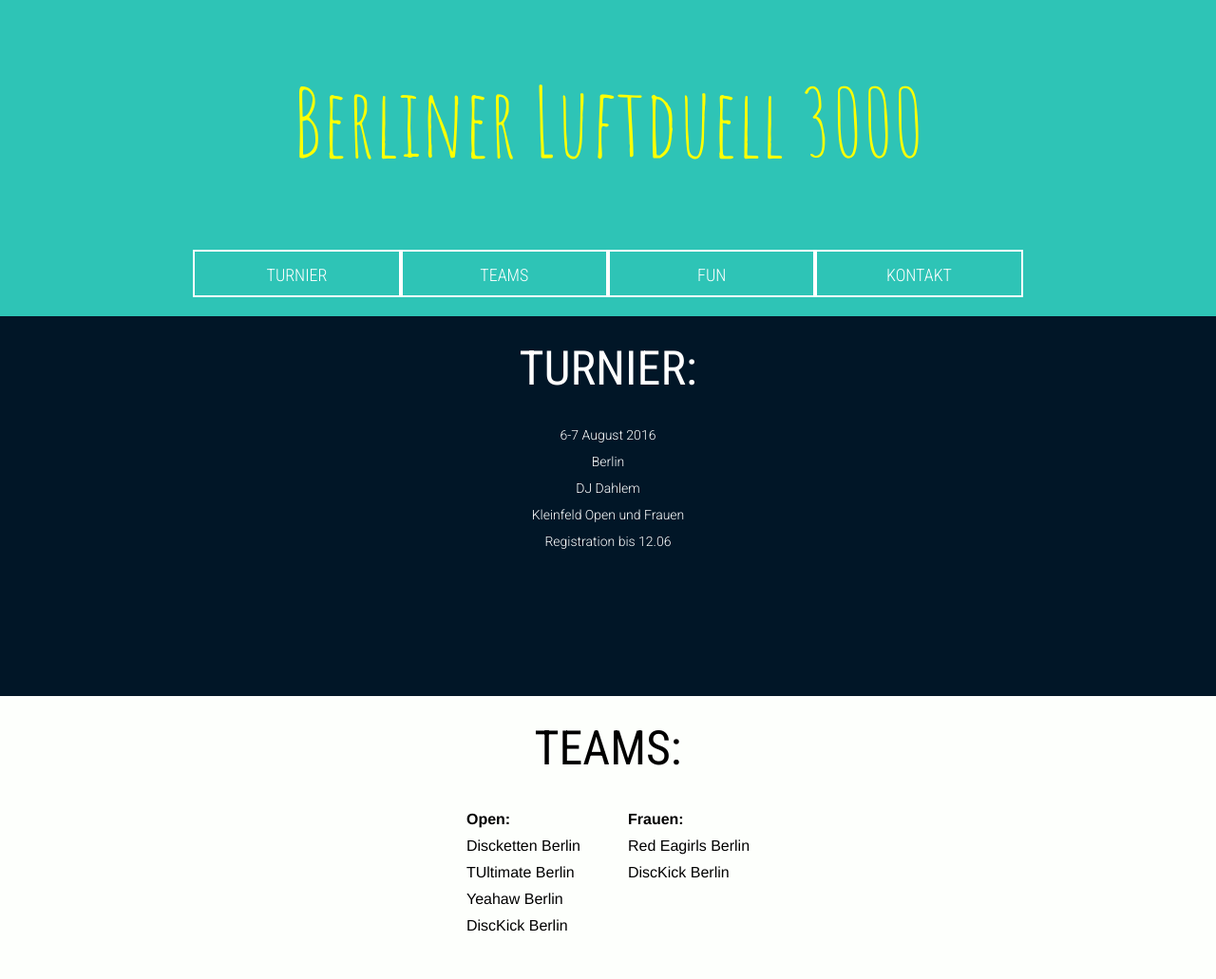
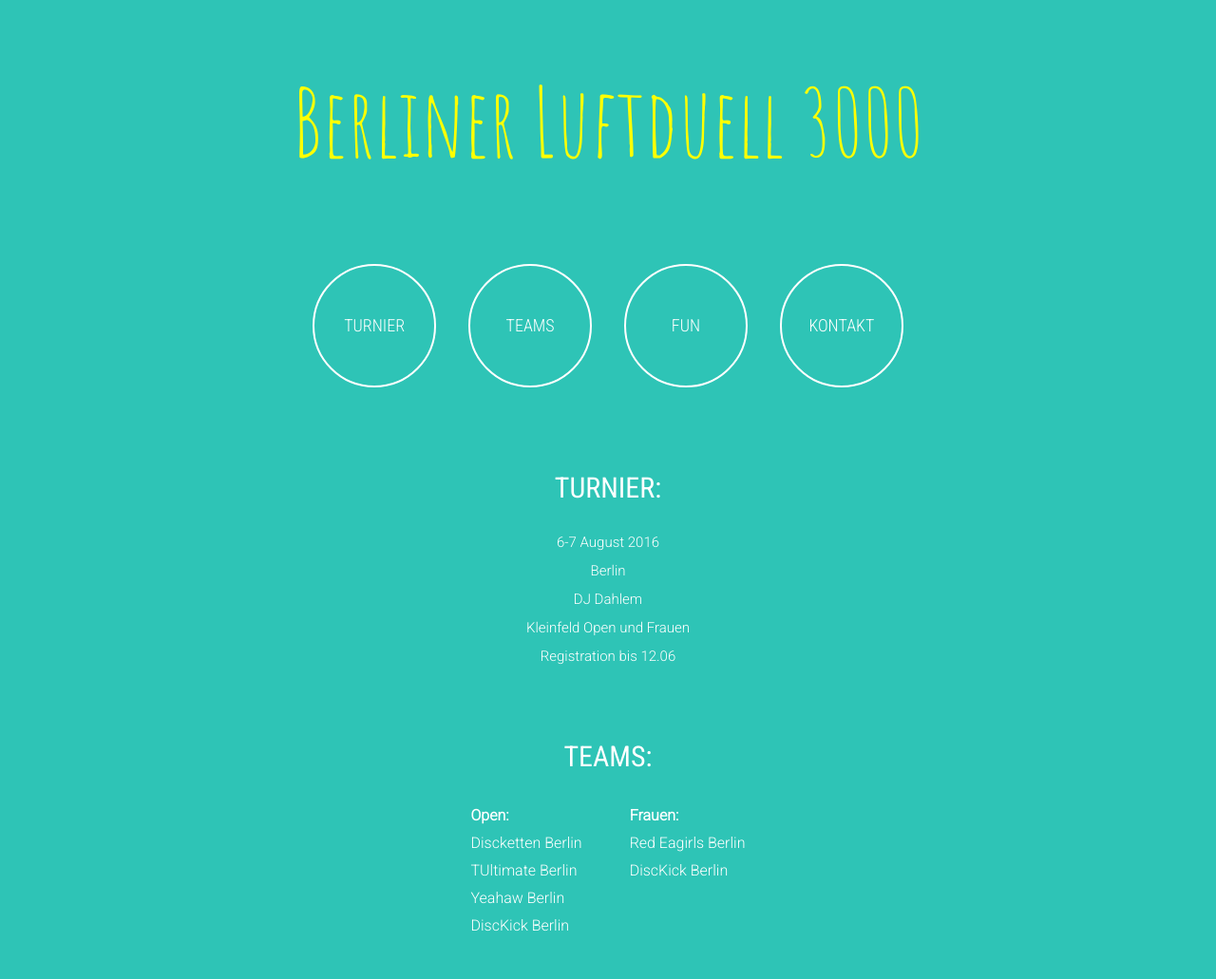
Before and after one commit to ulbka/BLD3k, a plain HTML site: page dist/index.html in a window 1280 px wide. Shown: the part 17-1048 px from the top of the page at 95% size. Drawn offline with nearby package versions, Linux system fonts and the light colour scheme.

Commit message:
third design version

```diff
--- a/dist/index.html
+++ b/dist/index.html
@@ -25,10 +25,10 @@
     <div id="header">
         <h1> Berliner Luftduell 3000</h1>
         <div class="buttons row">
-            <a href="#turnier" class="menu-button col-xs-3 col-md-2 col-md-offset-2" du-smooth-scroll du-scrollspy> Turnier </a>
-            <a href="#teams" class="menu-button col-xs-3 col-md-2" du-smooth-scroll du-scrollspy> Teams </a>
-            <a href="#fun" class="menu-button col-xs-3 col-md-2" du-smooth-scroll du-scrollspy> Fun </a>
-            <a href="#kontakt" class="menu-button col-xs-3 col-md-2" du-smooth-scroll du-scrollspy> Kontakt </a>
+            <a href="#turnier" class="menu-button" du-smooth-scroll du-scrollspy> Turnier </a>
+            <a href="#teams" class="menu-button" du-smooth-scroll du-scrollspy> Teams </a>
+            <a href="#fun" class="menu-button" du-smooth-scroll du-scrollspy> Fun </a>
+            <a href="#kontakt" class="menu-button" du-smooth-scroll du-scrollspy> Kontakt </a>
         </div>
     </div>
     <div id="turnier">
--- a/dist/style.css
+++ b/dist/style.css
@@ -8,9 +8,10 @@ a, a:visited{
 }
 .menu-button{
     display: inline-block;
-    height: 50px;
+    height: 130px;
+    width: 130px;
     font-size: 18px;
-    line-height: 50px;
+    line-height: 65px;
     color: #fff;
     cursor: pointer;
     border: #fff solid 2px;
@@ -19,18 +20,24 @@ a, a:visited{
     text-decoration: none;
     text-transform: uppercase;
     text-align: center;
+    border-radius: 50%;
+    margin: 15px;
+    padding-top: 30px;
 }
 .buttons{
-    padding-bottom: 20px;
-
+    padding-bottom: 50px;
+    float: none;
+    margin: 0 auto;
+    text-align: center;
 }
 .menu-button:hover{
     background: #fff;
     color: #2EC4B6 !important;
     text-decoration: none;
 }
+
 .section-header{
-    font-size: 50px;
+    font-size: 30px;
     font-family: 'Roboto Condensed', sans-serif;
     text-align: center;
     padding: 20px;
@@ -40,9 +47,11 @@ a, a:visited{
      line-height: 200%;
      font-family: 'Roboto', sans-serif;
      color: #fff;
+     font-size: 15px;
  }
 .maininfo>a:hover{
     font-weight: bold;
+    color: yellow;
 }
 /* HEADER SECTION */
 #header{
@@ -58,44 +67,31 @@ h1 {
     padding-bottom: 70px;
 }
 /* TURNIER SECTION */
-#turnier{
-    background: #011627;
-    height: 400px;
+#turnier, #teams, #fun, #kontakt{
+    background: #2EC4B6;
+    height: auto;
+    color:#fff;
+    padding-bottom: 50px;
 }
 #turnier>.section-header{
     color: #fff !important;
 }
 /* TEAMS SECTION */
-#teams{
-    background: #FDFFFC;
-    height: 400px;
-    color: #000;
-}
 .teams-table{
-    color: #000;
     text-align: center;
     margin: 0 auto;
+    color: #fff;
 }
 td, th{
     padding: 10px 25px 0 25px !important;
     text-align: left;
+    font-family: 'Roboto', sans-serif;
+    #font-size: 15px;
 }
 /* FUN SECTION */
-#fun{
-    background: #FF9F1C;
-    height: 400px;
-    color: #fff;
-}
+
 /* KONTAKT SECTION */
-#kontakt{
-    background: #DD3030;
-    height: 400px;
-    color: #fff;
-}
-.maininfo >a:hover{
-    text-decoration: none;
-    color: #fff;
-}
+
 @media all and (max-width: 414px){
     #header{
         height: auto;
```
